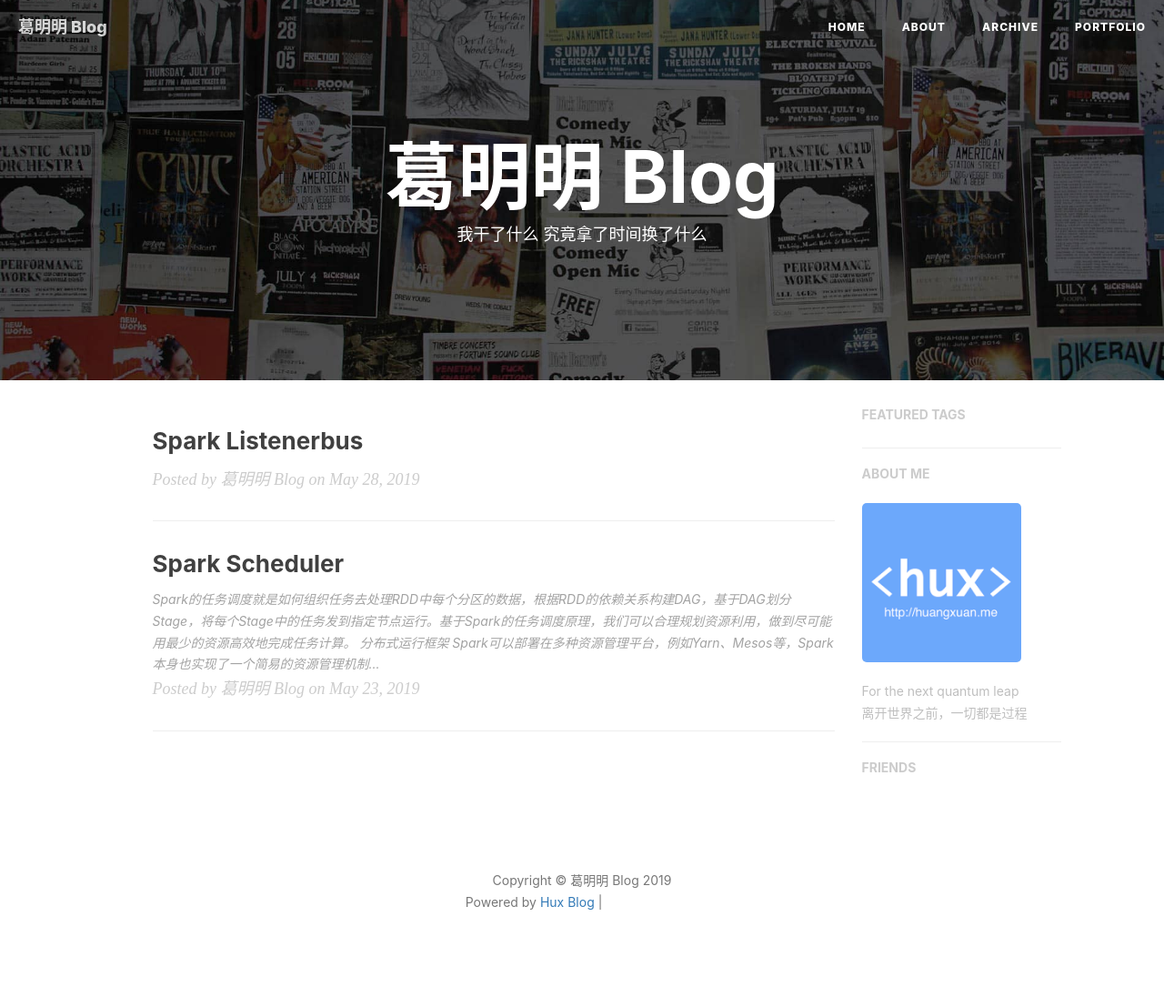
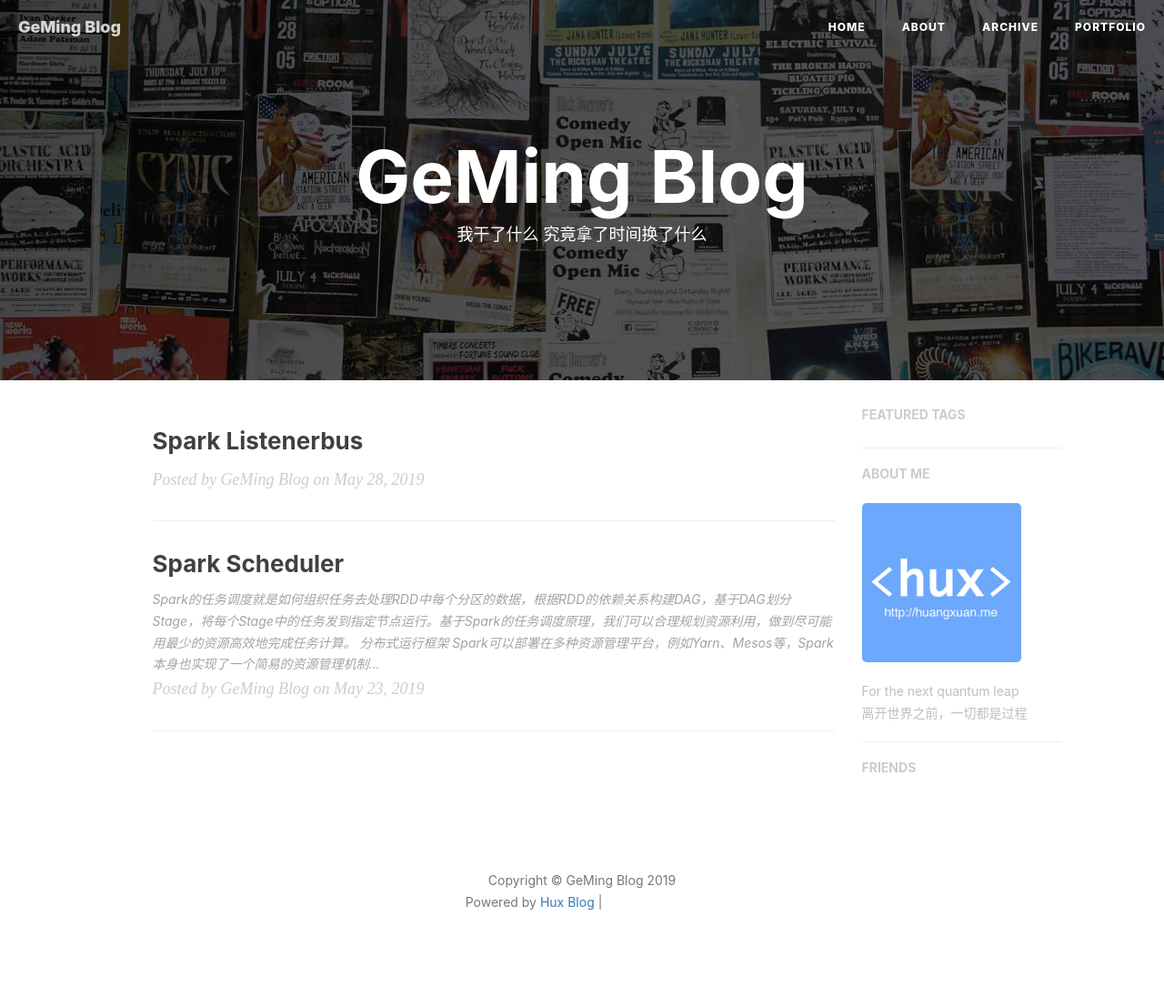
Before and after one commit to 7mming7/7mming7.github.io, a Jekyll site: the page built from index.html, in a window 1280 px wide. Shown: the whole page at 91% size. Built offline with Jekyll 4.4.1, drawn with Linux system fonts in a browser that asks for light colours; nearby versions of some CDN libraries; the list of posts is cut into pages by our own code; comment, search, counter and statistics services are not loaded; grey boxes are pictures that could not be loaded.

```diff
--- a/_config.yml
+++ b/_config.yml
@@ -1,6 +1,6 @@
 # Site settings
-title: 葛明明 Blog
-SEOTitle: 葛明明的博客 | Hux Blog
+title: GeMing Blog
+SEOTitle: GeMing的博客 | GeMing Blog
 header-img: img/home-bg.jpg
 email: shuiqing301@gmail.com
 description: "关于程序与设计、黑客与画家"
```
